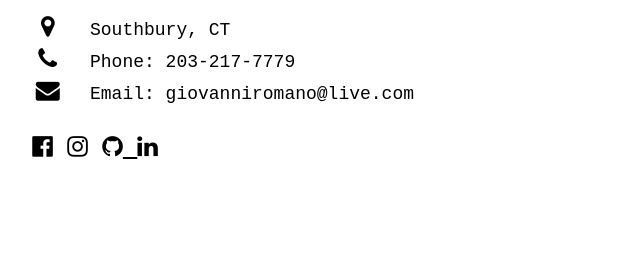
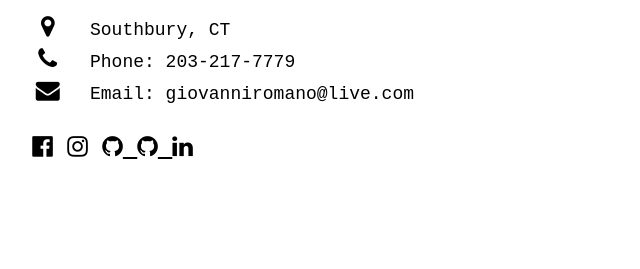
Before and after one commit to gromano02/PersonalWebsite, a plain HTML site: page index.html in a window 1280 px wide. Shown: the part 1772-2041 px from the top of the page, 471-1111 px from the left. Drawn offline with nearby package versions, Linux system fonts and the light colour scheme.

Commit message:
index.html

```diff
--- a/index.html
+++ b/index.html
@@ -196,7 +196,7 @@
     <!-- Slideshow container -->
     <div class="slideshow-container">
 
-    <!-- Full-width slides/quotes -->
+    <!-- Full-width slides -->
     <div class="mySlides">
         <h4 class="w3-center">Data Reporting<h4/>
         <ul>
@@ -273,6 +273,9 @@
                     <a href="https://github.com/gromano02" target="_blank">
                         <i class="fa fa-github w3-hover-opacity"></i>
                     </a>
+                    <a href="https://github.com/gromano02" target="_blank">
+                        <i class="fa fa-github w3-hover-opacity"></i>
+                    </a>
                     <a href="https://www.linkedin.com/in/giovanni-romano-3659a71b6" target="_blank">
                         <i class="fa fa-linkedin w3-hover-opacity"></i>
                     </a>
@@ -281,7 +284,7 @@
         </div>
     </div>
 
-    <!-- Footer. This section contains an ad for W3Schools Spaces. You can leave it to support us. -->
+    <!-- Footer. -->
     <footer class="w3-center w3-black w3-padding-48">
         <a href="#home" class="w3-button w3-light-grey"><i class="fa fa-arrow-up w3-margin-right"></i>To the top</a>
     <!-- Footer end. -->
```
